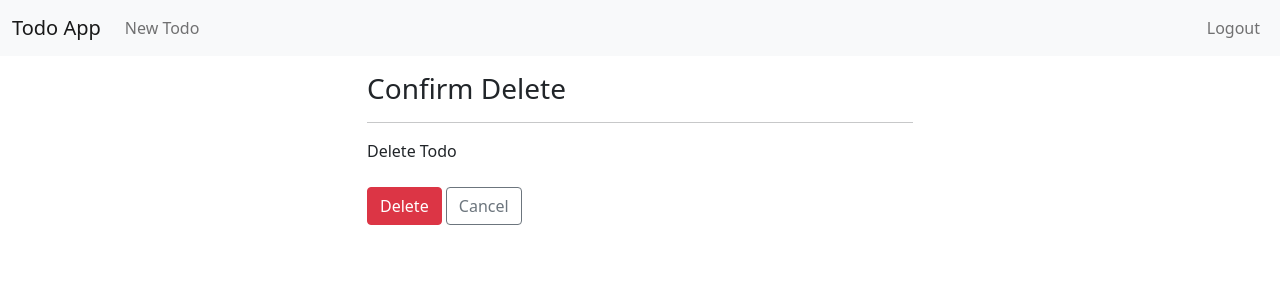
After one commit to Somsubhra1/django-todo-app, a Django app: page /todos/1/delete in a window 1280 px wide. The commit adds this page. Shown: the top 300 px of the page. Run offline with Django 3.2, Linux system fonts and the light colour scheme; a user stored in the database is signed in; tables that the repository leaves empty hold one stand-in row (values such as "Sample post").

Commit message:
delete create operations done

```diff
--- a/todos/templates/todos/base.html
+++ b/todos/templates/todos/base.html
@@ -49,7 +49,9 @@
             </li>
             {% endcomment %} {% if user.is_authenticated %}
             <li class="nav-item">
-              <a class="nav-link" href="#">New Todo</a>
+              <a class="nav-link" href="{% url 'todos:todo-create' %}"
+                >New Todo</a
+              >
             </li>
             {% endif %}
           </ul>
--- /dev/null
+++ b/todos/templates/todos/todo_confirm_delete.html
@@ -0,0 +1,22 @@
+{% extends 'todos/base.html' %} {% block content %}
+
+<div class="row d-flex justify-content-center mt-3">
+  <div class="col-md-6">
+    <h3>Confirm Delete</h3>
+    <hr />
+    <form method="post">
+      {% csrf_token %}
+      <div class="mb-3">
+        <label for="exampleInputEmail1" class="form-label">Delete Todo</label>
+      </div>
+      <button type="submit" class="btn btn-danger">Delete</button>
+      <a
+        class="btn btn-outline-secondary"
+        href="{% url "todos:home" %}"
+        >Cancel</a
+      >
+    </form>
+  </div>
+</div>
+
+{% endblock content %}
--- a/todos/templates/todos/todo_list.html
+++ b/todos/templates/todos/todo_list.html
@@ -4,7 +4,7 @@
   <h3>Your Todos</h3>
   <hr />
   {% for todo in todos %}
-  <div class="card mt-1 col-md-6">
+  <div class="card mt-1 col-sm-12 col-md-6">
     <div class="card-body d-flex justify-content-between">
       <p class="card-text">
         {% if todo.completed %}
@@ -17,7 +17,9 @@
         {% else %}
         <a href="#" class="btn btn-success">Set Completed</a>
         {% endif %}
-        <a href="#" class="btn btn-danger">Delete</a>
+        <a href="{% url 'todos:todo-delete' todo.id %}" class="btn btn-danger"
+          >Delete</a
+        >
       </div>
     </div>
   </div>
--- a/todos/urls.py
+++ b/todos/urls.py
@@ -1,8 +1,10 @@
 from django.urls import path
-from .views import ModelListView
+from .views import TodoListView, TodoDeleteView, TodoCreateView
 
 app_name = "todos"
 
 urlpatterns = [
-    path("", ModelListView.as_view(), name="home"),
+    path("", TodoListView.as_view(), name="home"),
+    path("todos/create/", TodoCreateView.as_view(), name="todo-create"),
+    path("todos/<int:pk>/delete", TodoDeleteView.as_view(), name="todo-delete"),
 ]
--- a/todos/views.py
+++ b/todos/views.py
@@ -1,15 +1,39 @@
 from django.shortcuts import render
 from django.contrib.auth.decorators import login_required
-from django.views.generic import ListView, DeleteView
+from django.views.generic import ListView, DeleteView, CreateView
 from .models import Todo
 from django.contrib.auth.mixins import LoginRequiredMixin
+from django.contrib import messages
+
 
 # Create your views here.
 
 
-class ModelListView(LoginRequiredMixin, ListView):
+class TodoListView(LoginRequiredMixin, ListView):
     model = Todo
     context_object_name = "todos"
 
     def get_queryset(self):
         return super().get_queryset().filter(user=self.request.user).order_by("-date_created")
+
+
+class TodoDeleteView(LoginRequiredMixin, DeleteView):
+    model = Todo
+
+    success_url = '/'
+
+    def delete(self, request, *args, **kwargs):
+        messages.info(self.request, "Successfully deleted Todo!")
+        return super().delete(request, *args, **kwargs)
+
+
+class TodoCreateView(LoginRequiredMixin, CreateView):
+    model = Todo
+    fields = ["title"]
+
+    success_url = '/'
+
+    def form_valid(self, form):
+        form.instance.user = self.request.user
+        messages.success(self.request, "Successfully created Todo!")
+        return super().form_valid(form)
```
Also changed, not shown: todos/templates/todos/todo_form.html (added, +14 -0 lines).
